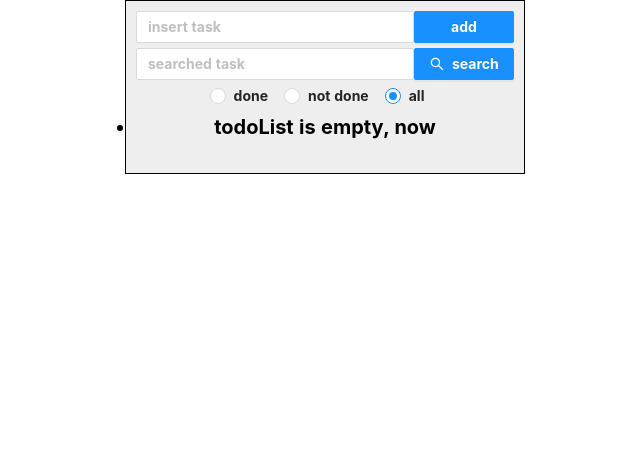
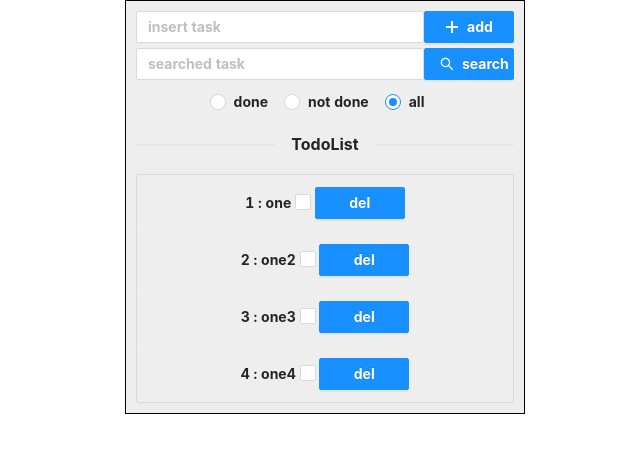
Before and after one commit to kozzztia/todo-page, a React (Create React App) app: page / in a window 1280 px wide. Shown: the top 452 px of the page, without its empty margins (315-955 px from the left). Built offline with nearby package versions, Linux system fonts and the light colour scheme.

Commit message:
make empty list with AntD

```diff
--- a/src/App.css
+++ b/src/App.css
@@ -22,5 +22,5 @@ form{
   justify-content: center;
 }
 button{
-  min-width: 100px;
+  min-width: 90px;
 }
--- a/src/App.tsx
+++ b/src/App.tsx
@@ -1,4 +1,4 @@
-import React, {FC, useCallback, useEffect, useState} from 'react';
+import React, {FC, useState} from 'react';
 
 import './App.css';
 import 'antd/dist/antd.css';
@@ -10,40 +10,67 @@ import AddTodoForm from "./components/AddTodoForm"
 import TodoList from "./components/TodoList";
 import SearchForm from "./components/SearchForm"
 import FilterForm from "./components/FilterForm";
+import {Button, Checkbox, Divider, List, Typography} from "antd";
 
 
 const  App:FC = () => {
 
     const [task , setTask] = useState<string>("")
     const [todos , setTodos] = useState<todoType[] | []>([
+        {id:1,todoTask:"one",done:false},
+        {id:2,todoTask:"one2",done:false},
+        {id:3,todoTask:"one3",done:false},
+        {id:4,todoTask:"one4",done:false},
     ])
-    const [searchValue, setSearchValue] = useState("")
+    const [searchValue, setSearchValue] = useState<string>("")
+    const [filterValue , setFilterValue] = useState<number>(3)
 
 
     const handleFormSubmit=(e : React.SyntheticEvent<EventTarget>):void=>{
             e.preventDefault()
-            setTodos((prev) => [...prev, {id: createId() , todoTask : task , done: false}])
+            setTodos((prev) =>
+                [...prev, {id: createId() , todoTask : task , done: false}]
+            )
             setTask("")
     }
 
-  return (
+  // @ts-ignore
+    // @ts-ignore
+    return (
         <div className="App">
+
             <AddTodoForm
                 setTask = {setTask}
                 task = {task}
                 handleFormSubmit = {handleFormSubmit}
             />
+
             <SearchForm
                 searchValue = {searchValue}
                 setSearchValue = {setSearchValue}
             />
+
             <FilterForm
+                filterValue = {filterValue}
+                setFilterValue = {setFilterValue}
+            />
 
-            />
-            <TodoList
-                task={task}
-                setTodos={setTodos}
-                todos={todos}
+            {/*<TodoList*/}
+            {/*    task={task}*/}
+            {/*    setTodos={setTodos}*/}
+            {/*    todos={todos}*/}
+            {/*/>*/}
+            <Divider orientation="center">TodoList</Divider>
+            <List
+                bordered
+                dataSource={todos}
+                renderItem={item => (
+                    <List.Item>
+                        <Typography.Text>{item.id} : {item.todoTask}
+                        </Typography.Text> <Checkbox/> <Button type="primary">del</Button>
+
+                    </List.Item>
+                )}
             />
         </div>
   );
--- a/src/components/AddTodoForm.tsx
+++ b/src/components/AddTodoForm.tsx
@@ -1,6 +1,7 @@
 import React from 'react';
 import {FormInterface} from "../types/type";
 import {Button , Input} from "antd";
+import { PlusOutlined } from "@ant-design/icons";
 
 const AddTodoForm : React.FC<FormInterface> = ({setTask ,task ,handleFormSubmit} :FormInterface ) => {
     return (
@@ -22,6 +23,7 @@ const AddTodoForm : React.FC<FormInterface> = ({setTask ,task ,handleFormSubmit}
             <Button
                 htmlType="submit"
                 type="primary"
+                icon={<PlusOutlined />}
             >
                 add
             </Button>
--- a/src/components/FilterForm.tsx
+++ b/src/components/FilterForm.tsx
@@ -1,16 +1,16 @@
-import React , {useState} from 'react';
-import { Radio  } from 'antd';
+import React  from 'react';
+import { Radio } from 'antd';
+import {FilterFormInterface} from "../types/type";
 
-const FilterForm = () => {
-    const [doneValue , setDoneValue] = useState(3)
+const FilterForm = ({filterValue , setFilterValue} : FilterFormInterface) => {
     return (
-        <form>
             <Radio.Group
                 onChange={(e)=>{
-                    setDoneValue(e.target.value)
-                    console.log(doneValue)
+                    setFilterValue(e.target.value)
+                    console.log(filterValue)
                 }}
-                value={doneValue}>
+                value={filterValue}
+            >
                 <Radio value={1}>
                     done
                 </Radio>
@@ -21,9 +21,6 @@ const FilterForm = () => {
                     all
                 </Radio>
             </Radio.Group>
-
-
-        </form>
     );
 };
 
--- a/src/components/SearchForm.tsx
+++ b/src/components/SearchForm.tsx
@@ -1,4 +1,4 @@
-import React, {useState} from 'react';
+import React from 'react';
 import { SearchOutlined } from '@ant-design/icons';
 import {Button ,Input} from "antd";
 import {SearchFormInterface} from "../types/type";
@@ -24,7 +24,8 @@ const SearchForm = ({searchValue , setSearchValue} : SearchFormInterface) => {
             />
             <Button
                 htmlType="submit"
-                type="primary" icon={<SearchOutlined />}>
+                type="primary"
+                icon={<SearchOutlined />}>
                 search
             </Button>
         </form>
--- a/src/support/support.ts
+++ b/src/support/support.ts
@@ -2,7 +2,7 @@
 
 let id = 4;
 
-export const createId=()=>{
+export const createId = ()=>{
     id = id+1
     return id
 }
```
Also changed, not shown: src/types/type.ts (+10 -0 lines).
